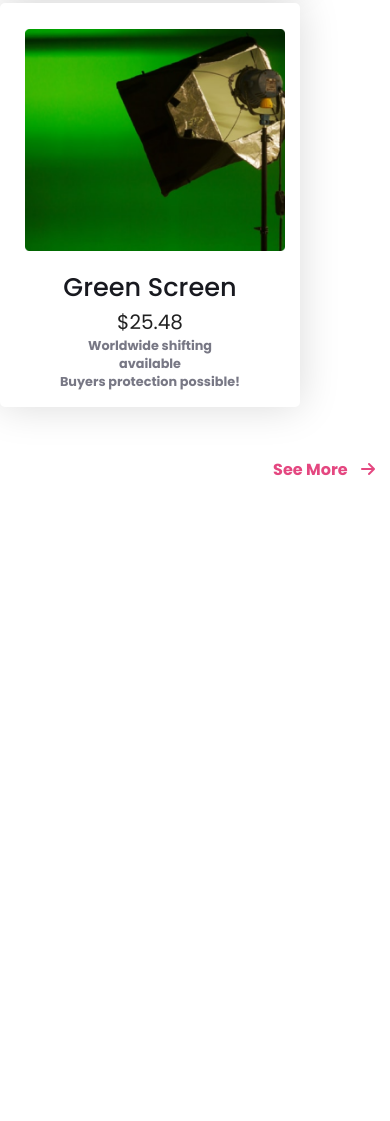
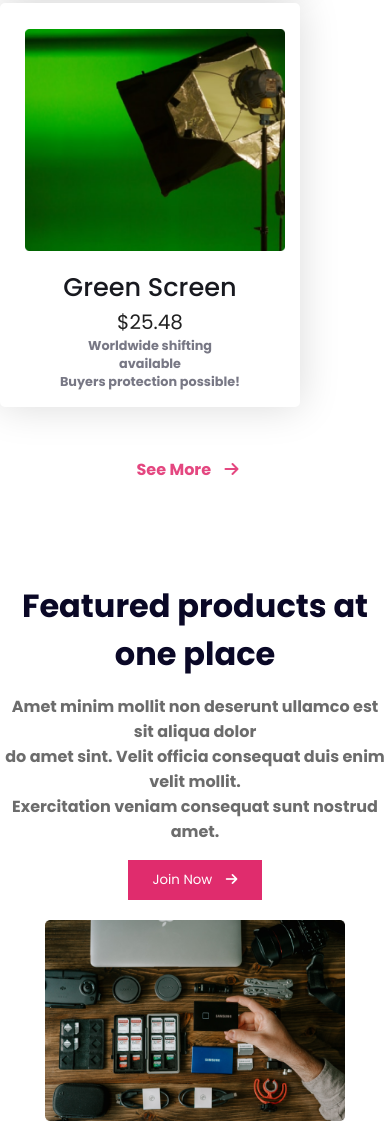
Before and after one commit to APURBA248/influencer-gears-repo, a plain HTML site: page index.html in a window 390 px wide. Shown: the part 4376-5497 px from the top of the page. Before the commit the page ends 4858 px from the top, so only its background shows below. Drawn offline with Linux system fonts and the light colour scheme.

Commit message:
Featured Section Media Query End For Mobile User

```diff
--- a/index.html
+++ b/index.html
@@ -171,6 +171,16 @@
         </div>
       </section>
       <!-- Collection Section End -->
+      <!-- Featured Section Start -->
+      <section class="featured-Section">
+        <img src="./images/gear.png" alt="">
+        <div class="featured-info">
+        <h2 class="featured-title">Featured products at one place</h2>
+        <p class="featured-desc">Amet minim mollit non deserunt ullamco est sit aliqua dolor <br> do amet sint. Velit officia consequat duis enim velit mollit. <br> Exercitation veniam consequat sunt nostrud amet.</p>
+        <button class="featured-btn">Join Now <i class="fa-solid fa-arrow-right"></i></button>
+      </div>
+      </section>
+      <!-- Featured Section End -->
     </main>
     <!-- main End -->
     <footer></footer>
--- a/style.css
+++ b/style.css
@@ -146,6 +146,34 @@ main {
     padding-left: 10px;
 }
 /* Collection Section End */
+/* Featured Section Start */
+.featured-Section{
+    margin-top: 100px;
+    display: flex;
+    justify-content: space-between;
+    align-items: center;
+}
+.featured-title{
+    color: #0A0826;
+    font-size: 2rem;
+    font-weight: 700;
+}
+.featured-desc{
+    color: #6C6C6C;
+    font-size: 1rem;
+    font-weight: 700;
+    margin: 16px 0px;
+}
+.featured-btn{
+    background: #E02C6D;
+    padding: 10px 24px;
+    border: 0px;
+    color: #fff;
+}
+.featured-btn i{
+    padding-left: 10px;
+}
+/* Featured Section End */
 /* main End */
 /* Media Query For Mobile User */
 @media screen and (max-width: 576px) {
@@ -203,8 +231,20 @@ main {
   .Collection-Sec {
     text-align: center;
   }
+  .sec-btn{
+    justify-content: center;
+  }
   /* Collection Section End */
-
+  /* Featured Section Start */
+  .featured-Section{
+    flex-direction: column-reverse;
+    text-align: center;
+  }
+  .featured-Section img{
+    margin-top: 20px;
+    max-width: 300px;
+  }
+  /* Featured Section End */
   /* Main End */
 }
 /* Media Query For Tablet User */
@@ -263,5 +303,8 @@ main {
     text-align: center;
   }
   /* Collection Section End */
+  /* Featured Section Start */
+
+  /* Featured Section End */
   /* Main End */
 }
```
